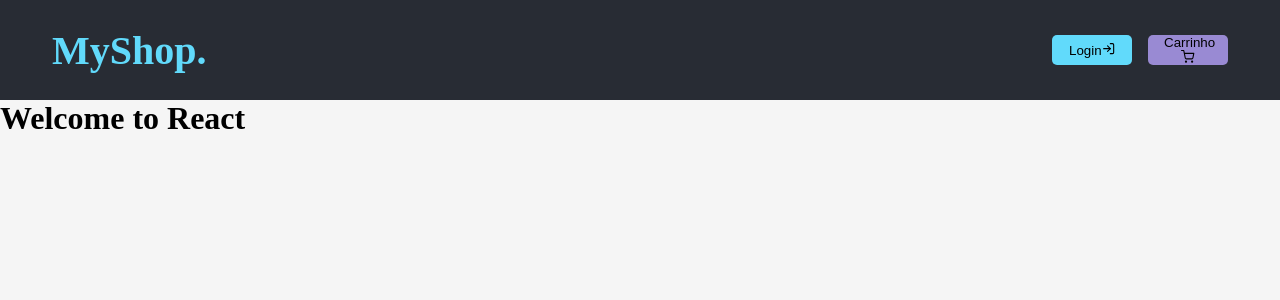
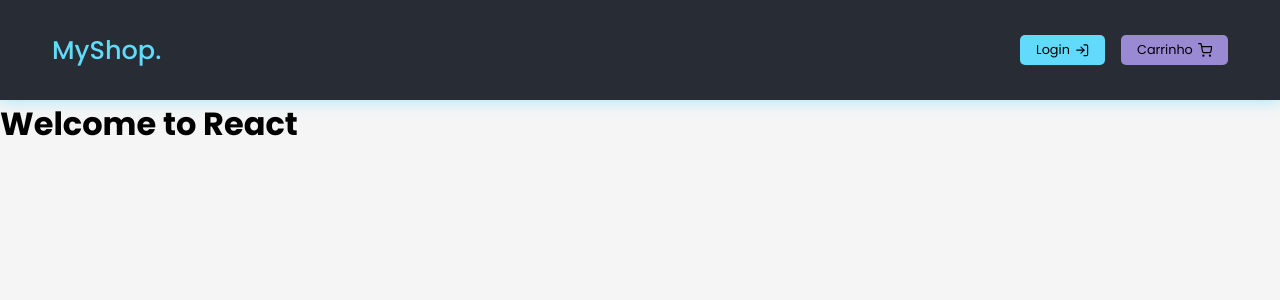
Before and after one commit to ClaytonEduard/myshop, a React (Create React App) app: page / in a window 1280 px wide. Shown: the top 300 px of the page. Built offline with nearby package versions, Linux system fonts and the light colour scheme.

Commit message:
Criação do Header finalizada

```diff
--- a/public/index.html
+++ b/public/index.html
@@ -1,14 +1,17 @@
 <!DOCTYPE html>
 <html lang="en">
+
 <head>
   <meta charset="utf-8" />
   <link rel="icon" href="%PUBLIC_URL%/favicon.ico" />
   <meta name="viewport" content="width=device-width, initial-scale=1" />
   <meta name="theme-color" content="#000000" />
-    <meta
-      name="description"
-      content="Web site created using create-react-app"
-    />
+  <meta name="description" content="Web site created using create-react-app" />
+  <link rel="preconnect" href="https://fonts.googleapis.com">
+  <link rel="preconnect" href="https://fonts.gstatic.com" crossorigin>
+  <link
+    href="https://fonts.googleapis.com/css2?family=Open+Sans:ital,wght@0,300..800;1,300..800&family=Poppins:ital,wght@0,400;0,500;0,600;0,700;1,400;1,500;1,600;1,700&family=Roboto:ital,wght@0,400;0,700;1,400;1,700&display=swap"
+    rel="stylesheet">
   <link rel="apple-touch-icon" href="%PUBLIC_URL%/logo192.png" />
   <!--
       manifest.json provides metadata used when your web app is installed on a
@@ -26,6 +29,7 @@
     -->
   <title>React App</title>
 </head>
+
 <body>
   <noscript>You need to enable JavaScript to run this app.</noscript>
   <div id="root"></div>
@@ -40,4 +44,5 @@
       To create a production bundle, use `npm run build` or `yarn build`.
     -->
 </body>
+
 </html>
--- a/src/components/Header/styles.ts
+++ b/src/components/Header/styles.ts
@@ -5,6 +5,8 @@
   padding: 20px;
   text-align: center;
   color: white;
+
+  box-shadow: 0 0 15px rgba(97, 218, 251, 0.6);
 `;
 
 export const Wrapper = styled.div`
@@ -19,9 +21,10 @@
 `;
 
 export const HeaderTitle = styled.h1`
-  font-size: 2.5em;
+  font-size: 1.6rem;
   color: #61dafb;
   margin: 0;
+  font-weight: 500;
 `;
 
 export const ButtonsWrapper = styled.div`
@@ -35,16 +38,32 @@
   border: none;
   border-radius: 5px;
   height: 30px;
-  width: 80px;
   padding: 0 1rem;
   cursor: pointer;
+
+  font-size: 0.8rem;
+
+  display: flex;
+  align-items: center;
+  gap: 0.3rem;
+
+  svg {
+    font-size: 0.9rem;
+  }
 `;
 export const CartButton = styled.button`
   background-color: rgb(153, 138, 211);
   border: none;
   border-radius: 5px;
   height: 30px;
-  width: 80px;
   padding: 0 1rem;
   cursor: pointer;
+  font-size: 0.8rem;
+
+  display: flex;
+  align-items: center;
+  gap: 0.3rem;
+  svg {
+    font-size: 0.9rem;
+  }
 `;
--- a/src/styles/GlobalStyles.ts
+++ b/src/styles/GlobalStyles.ts
@@ -9,4 +9,7 @@
         body{
             background-color:#f5f5f5;
         }
+        body, button{
+        font-family: 'Poppins', sans-serif;
+        }
 `;
```
Lines whose indentation alone changed are shown as unchanged.
